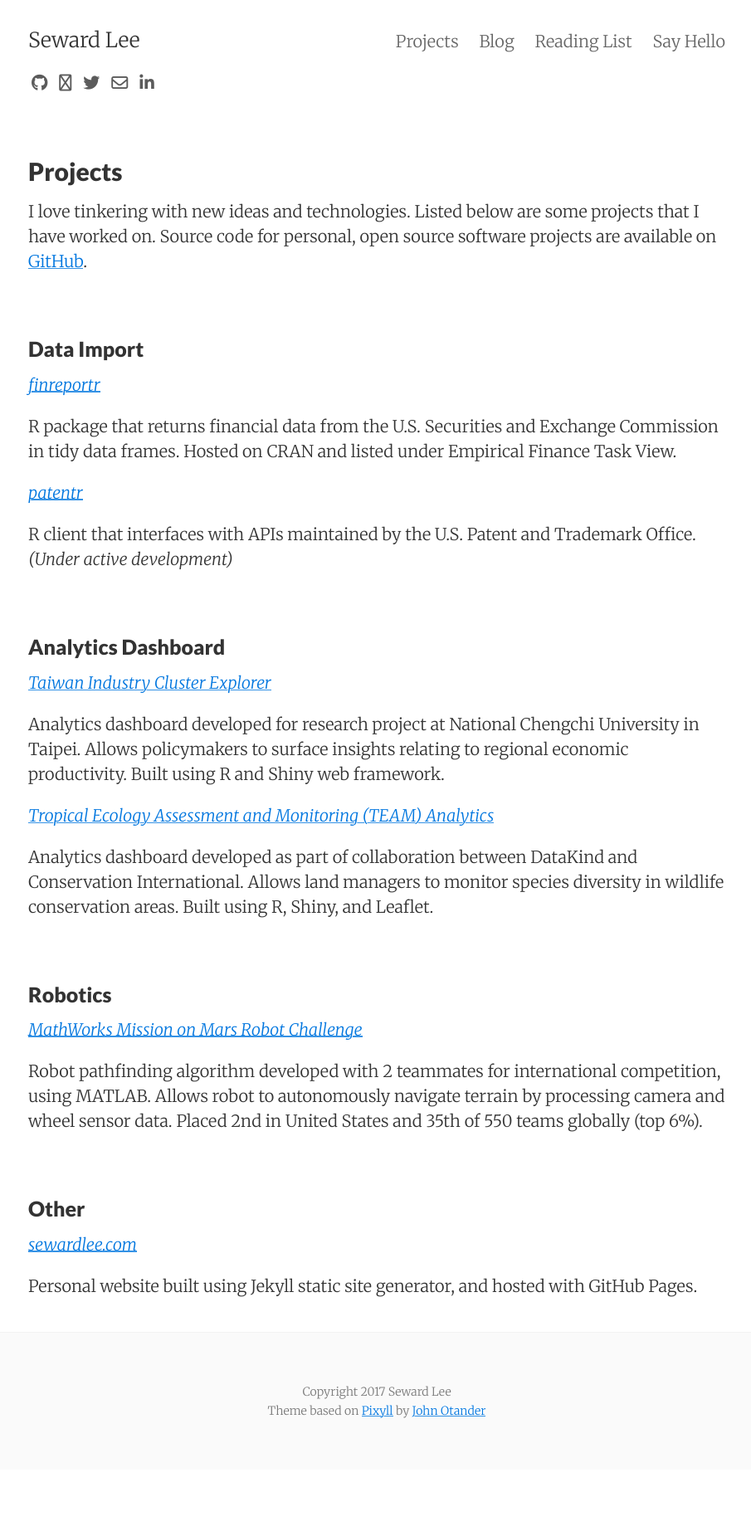
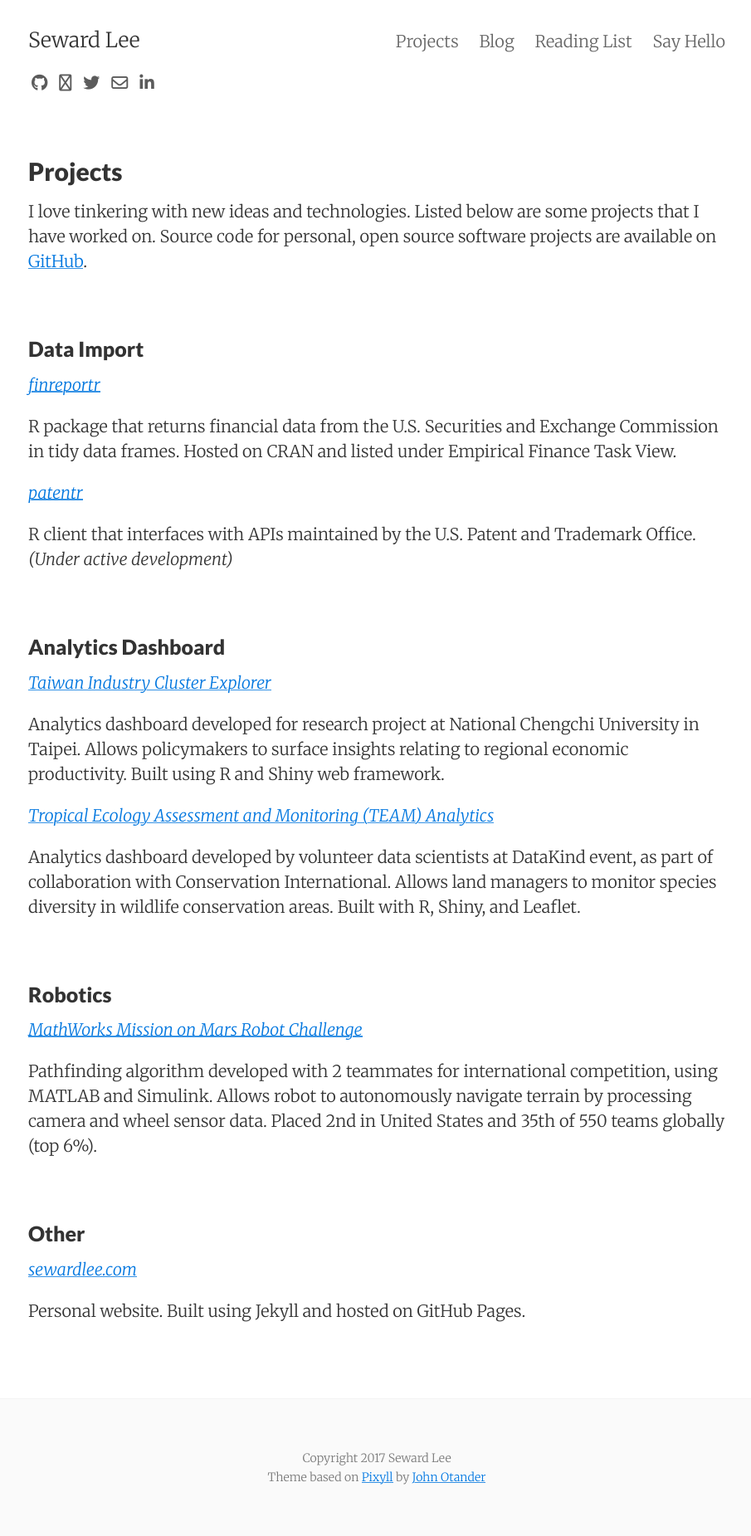
Before and after one commit to sewardlee337/sewardlee337.github.io, a Jekyll site: the page built from projects.md, in a window 1280 px wide. Shown: the whole page at 83% size, without its empty margins (186-1091 px from the left). Built offline with Jekyll 4.4.1, drawn with Linux system fonts in a browser that asks for light colours; nearby versions of some CDN libraries; before the commit the page ends 1771 px from its top, so only the background shows below that.

```diff
--- a/projects.md
+++ b/projects.md
@@ -29,7 +29,7 @@ I love tinkering with new ideas and technologies. Listed below are some projects
 
 [_Tropical Ecology Assessment and Monitoring (TEAM) Analytics_](http://www.datakind.org/blog/datakind-san-franciscos-third-datadive)
 
-  Analytics dashboard developed as part of collaboration between DataKind and Conservation International. Allows land managers to monitor species diversity in wildlife conservation areas. Built using R, Shiny, and Leaflet.
+  Analytics dashboard developed by volunteer data scientists at DataKind event, as part of collaboration with Conservation International. Allows land managers to monitor species diversity in wildlife conservation areas. Built with R, Shiny, and Leaflet.
 
 &nbsp;
 
@@ -37,7 +37,7 @@ I love tinkering with new ideas and technologies. Listed below are some projects
 
 [_MathWorks Mission on Mars Robot Challenge_](https://www.mathworks.com/academia/student-challenge/mission-on-mars.html)
 
-  Robot pathfinding algorithm developed with 2 teammates for international competition, using MATLAB. Allows robot to autonomously navigate terrain by processing camera and wheel sensor data. Placed 2nd in United States and 35th of 550 teams globally (top 6%).
+  Pathfinding algorithm developed with 2 teammates for international competition, using MATLAB and Simulink. Allows robot to autonomously navigate terrain by processing camera and wheel sensor data. Placed 2nd in United States and 35th of 550 teams globally (top 6%).
 
 &nbsp;
 
@@ -45,4 +45,6 @@ I love tinkering with new ideas and technologies. Listed below are some projects
 
 [_sewardlee.com_](http://www.sewardlee.com)
 
-  Personal website built using Jekyll static site generator, and hosted with GitHub Pages.
+  Personal website. Built using Jekyll and hosted on GitHub Pages.
+
+&nbsp;
```
Also changed, not shown: readinglist.md (+5 -3 lines).
